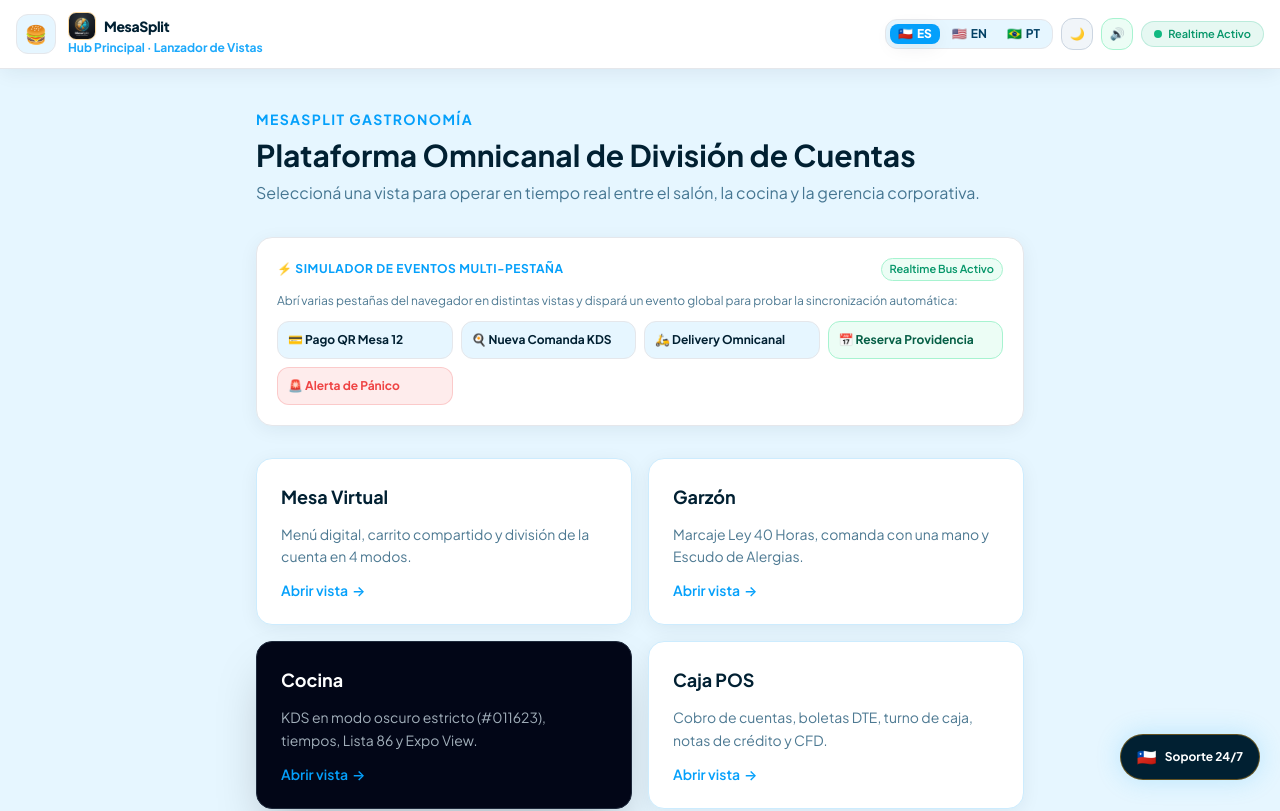
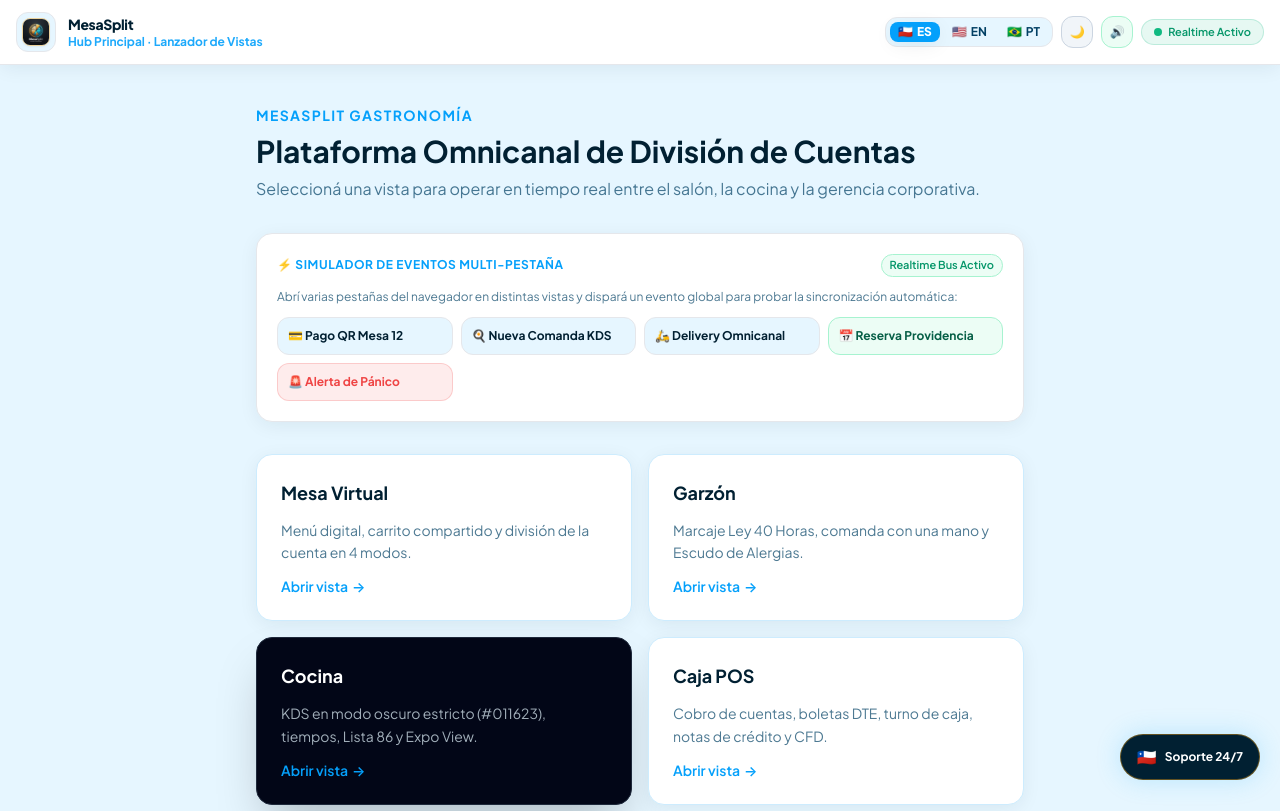
Before and after one commit to iacastillo90/mesasplit-demo-front, a React (Vite) app: page / in a window 1280 px wide. Shown: the top 811 px of the page. Built offline with nearby package versions, Linux system fonts and the light colour scheme.

Commit message:
feat: sustituir emoticon de hamburguesa por logo oficial de MesaSplit como icono del boton del menu drawer
Se reemplaza el icono 🍔 de AppHeader.jsx por la imagen oficial mesasplit_logo.png en el boton de apertura del drawer y se remueve la duplicacion visual del titulo.

```diff
--- a/src/features/ClientView/pages/ClientProfilePage.jsx
+++ b/src/features/ClientView/pages/ClientProfilePage.jsx
@@ -60,7 +60,9 @@
 
   // Sincroniza la pestaña activa en tiempo real ante cambios de URL o navegación.
   useEffect(() => {
-    const tab = getTargetTab();
+    const searchTab = new URLSearchParams(location.search).get('tab');
+    const stateTab = location.state?.tab;
+    const tab = stateTab || searchTab || 'overview';
     if (tab) {
       setActiveTab(tab);
     }
--- a/src/shared/ui/AppHeader.jsx
+++ b/src/shared/ui/AppHeader.jsx
@@ -42,18 +42,23 @@
     >
       {/* Lado Izquierdo: Identidad de Marca y Título de la Vista */}
       <div className="flex items-center gap-2 sm:gap-3 min-w-0">
-        {/* Botón Hamburguesa Rápido */}
+        {/* Botón de Menú Principal con el Logo Oficial de MesaSplit (reemplaza la 🍔) */}
         <button
           type="button"
           onClick={() => setMenuOpen(!menuOpen)}
-          aria-label="Abrir menú de navegación"
+          aria-label="Abrir menú de navegación MesaSplit"
+          title="Menú MesaSplit"
           className={`flex h-10 w-10 shrink-0 items-center justify-center rounded-xl border transition active:scale-95 cursor-pointer ${
             isDark
               ? 'bg-brand-900 border-brand-800 text-white hover:bg-brand-800'
               : 'bg-brand-50 border-brand-200 text-brand-900 hover:bg-brand-100'
           }`}
         >
-          <span className="text-lg">🍔</span>
+          <img
+            src="/images/mesasplit_logo.png"
+            alt="Logo MesaSplit"
+            className="h-7 w-7 rounded-lg object-cover shadow-sm border border-amber-500/40"
+          />
         </button>
 
         {/* Botón Volver / Retroceder ⬅️ disponible en vistas operacionales (se omite en la raíz y en la vista de cliente) */}
@@ -78,8 +83,7 @@
         )}
 
         <div className="flex flex-col text-left min-w-0">
-          <div className="flex items-center gap-2 truncate">
-            <img src="/images/mesasplit_logo.png" alt="MesaSplit" className="h-7 w-7 rounded-lg object-cover shadow-sm border border-amber-500/40 shrink-0" />
+          <div className="flex items-center gap-1.5 truncate">
             <span className="text-sm font-extrabold tracking-tight shrink-0">MesaSplit</span>
             <span className="hidden xs:inline-block rounded-full bg-brand-500/10 px-2 py-0.2 text-[10px] font-bold text-brand-500 border border-brand-500/20 shrink-0">
               Gastronomía
```
